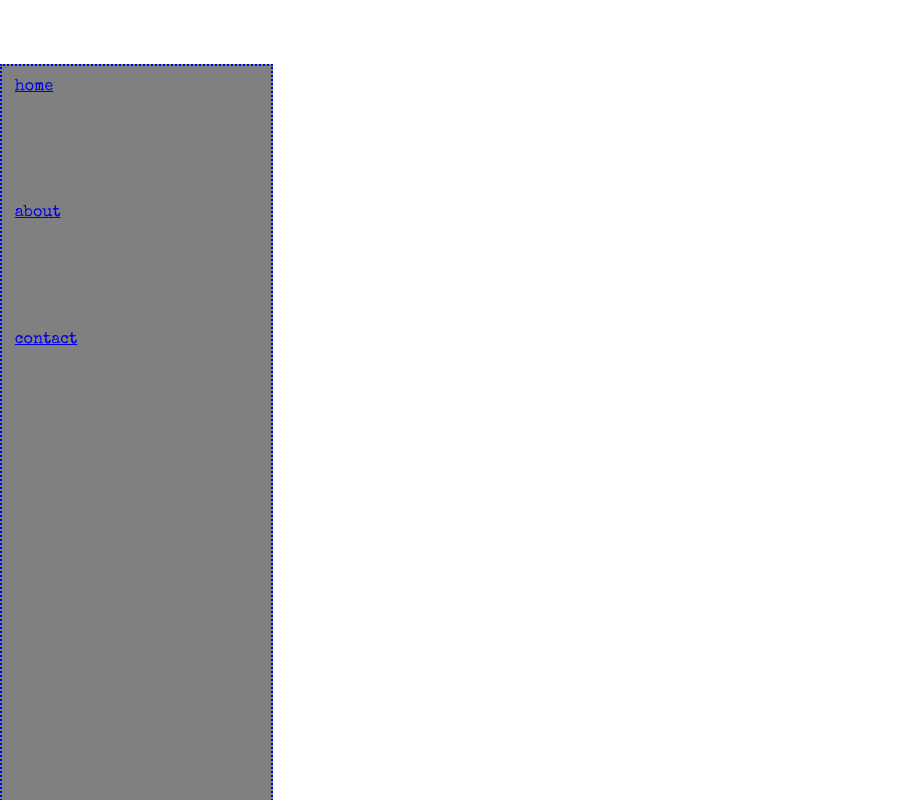
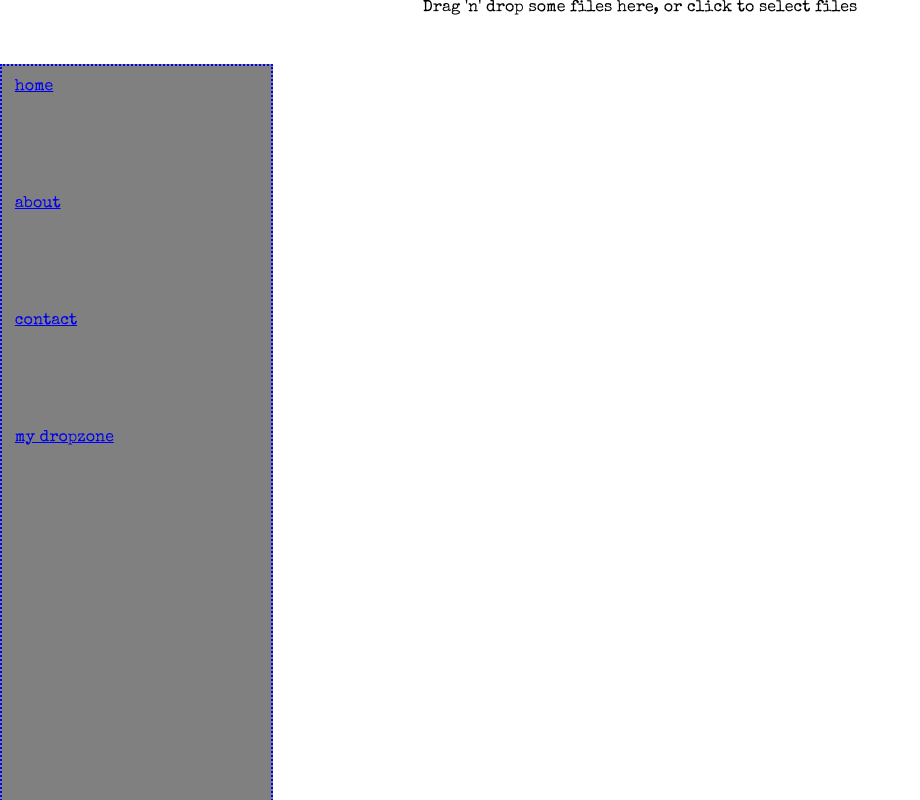
Before and after one commit to AdamIverson/build_photo, a React (Create React App) app in the folder client/: page /uploader in a window 1280 px wide. Before the commit this address had no page. Shown: the whole page, without its empty margins (0-920 px from the left). Built offline with nearby package versions, Linux system fonts and the light colour scheme.

Commit message:
big merge fun

```diff
--- a/client/src/components/App/App.jsx
+++ b/client/src/components/App/App.jsx
@@ -4,6 +4,7 @@ import Test from "../Test/Test";
 import Nav from "../Nav/Nav";
 import About from "../About/About";
 import Contact from "../Contact/Contact";
+import MyDropzone from "../Uploader/Uploader";
 
 import "./App.css";
 
@@ -16,6 +17,7 @@ function App() {
           <Route exact path="/" element={<Test />}></Route>
           <Route exact path="/about" element={<About />}></Route>
           <Route exact path="/contact" element={<Contact />}></Route>
+          <Route exact path="/uploader" element={<MyDropzone />}></Route>
         </Routes>
       </BrowserRouter>
     </div>
--- a/client/src/components/Nav/Nav.jsx
+++ b/client/src/components/Nav/Nav.jsx
@@ -8,6 +8,7 @@ function Nav() {
       <li className="nav-list-item"><a href="/">home</a></li>
       <li className="nav-list-item"><a href="/about">about</a></li>
       <li className="nav-list-item"><a href="/contact">contact</a></li>
+      <li className="nav-list-item"><a href="/mydropzone">my dropzone</a></li>
     </div>
   );
 }
--- /dev/null
+++ b/client/src/components/Uploader/Uploader.jsx
@@ -0,0 +1,22 @@
+import React, {useCallback} from 'react'
+import {useDropzone} from 'react-dropzone'
+
+function MyDropzone() {
+  const onDrop = useCallback(acceptedFiles => {
+    // Do something with the files
+  }, [])
+  const {getRootProps, getInputProps, isDragActive} = useDropzone({onDrop})
+
+  return (
+    <div {...getRootProps()}>
+      <input {...getInputProps()} />
+      {
+        isDragActive ?
+          <p>Drop the files here ...</p> :
+          <p>Drag 'n' drop some files here, or click to select files</p>
+      }
+    </div>
+  )
+}
+
+  export default MyDropzone;
```
